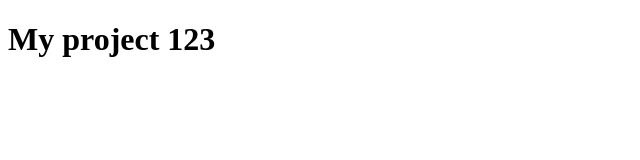
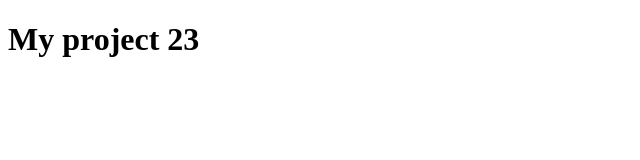
Before and after one commit to Andrey-Sidorkin/my-project, a plain HTML site: page index.html in a window 1280 px wide. Shown: the full height of the page, 0-640 px from the left. Drawn offline with Linux system fonts and the light colour scheme.

Commit message:
after ssh

```diff
--- a/index.html
+++ b/index.html
@@ -7,6 +7,6 @@
     <title>My project</title>
 </head>
 <body>
-    <h1>My project 123</h1>
+    <h1>My project 23</h1>
 </body>
 </html>
```
